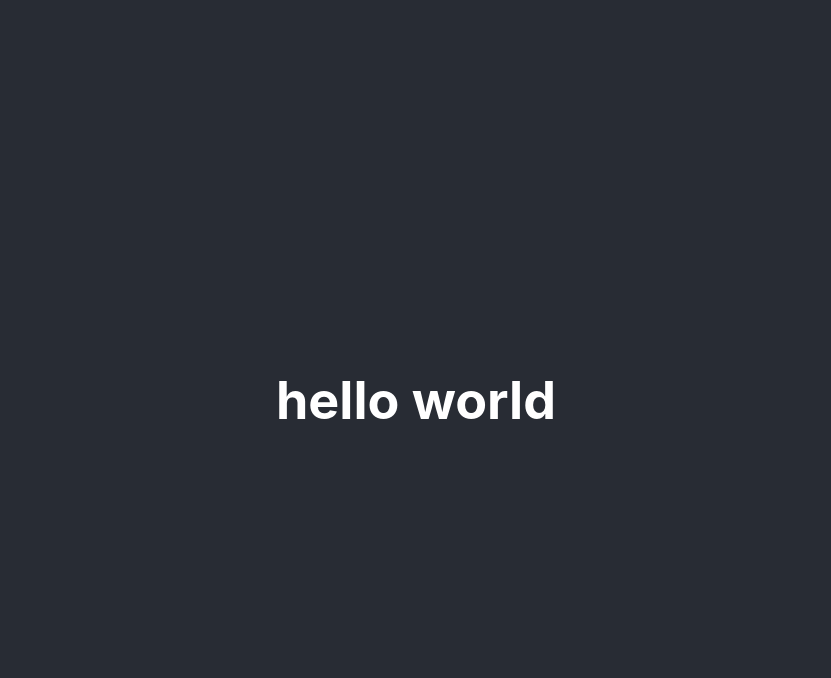
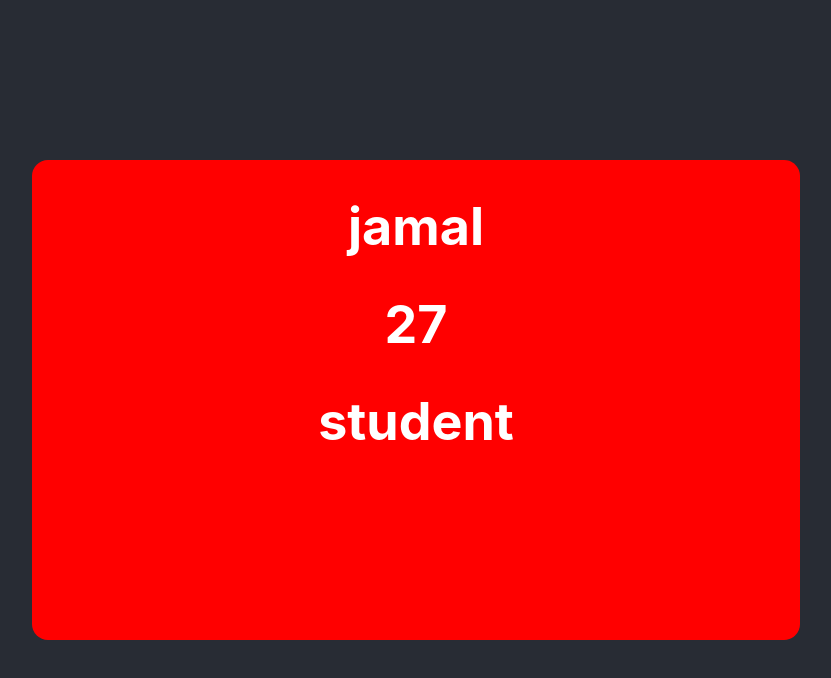
Before and after one commit to Jam-Jam786/Week6ReactSheikhhMohamadJamalHussain, a React (Create React App) app in the folder week6day2/: page / in a window 1280 px wide. Shown: the top 678 px of the page, without its empty margins (224-1055 px from the left). Built offline with nearby package versions, Linux system fonts and the light colour scheme.

Commit message:
CSS for searchPage-container

```diff
--- a/week6day2/src/SocialMediaSearchPage.css
+++ b/week6day2/src/SocialMediaSearchPage.css
@@ -0,0 +1,10 @@
+.searchPage-container{
+    background-color: red;
+    height: 60vh;
+    width: 60vw;
+    border-radius: 16px;
+    align-items: center;
+    justify-content: center;
+    flex-direction: column;
+
+}
--- a/week6day2/src/SocialMediaSearchPage.js
+++ b/week6day2/src/SocialMediaSearchPage.js
@@ -9,9 +9,9 @@ function UsersData()
             <div className='profilePic'>
 
             </div>
-            <h1 className='name'> hello world  </h1>
-            <h1 className='age'>    </h1>
-            <h1 className='proffesional'>   </h1>
+            <h1 className='name' >jamal</h1>
+            <h1 className='age'>27</h1>
+            <h1 className='proffesional'>student</h1>
         </div>
 
     )
```
